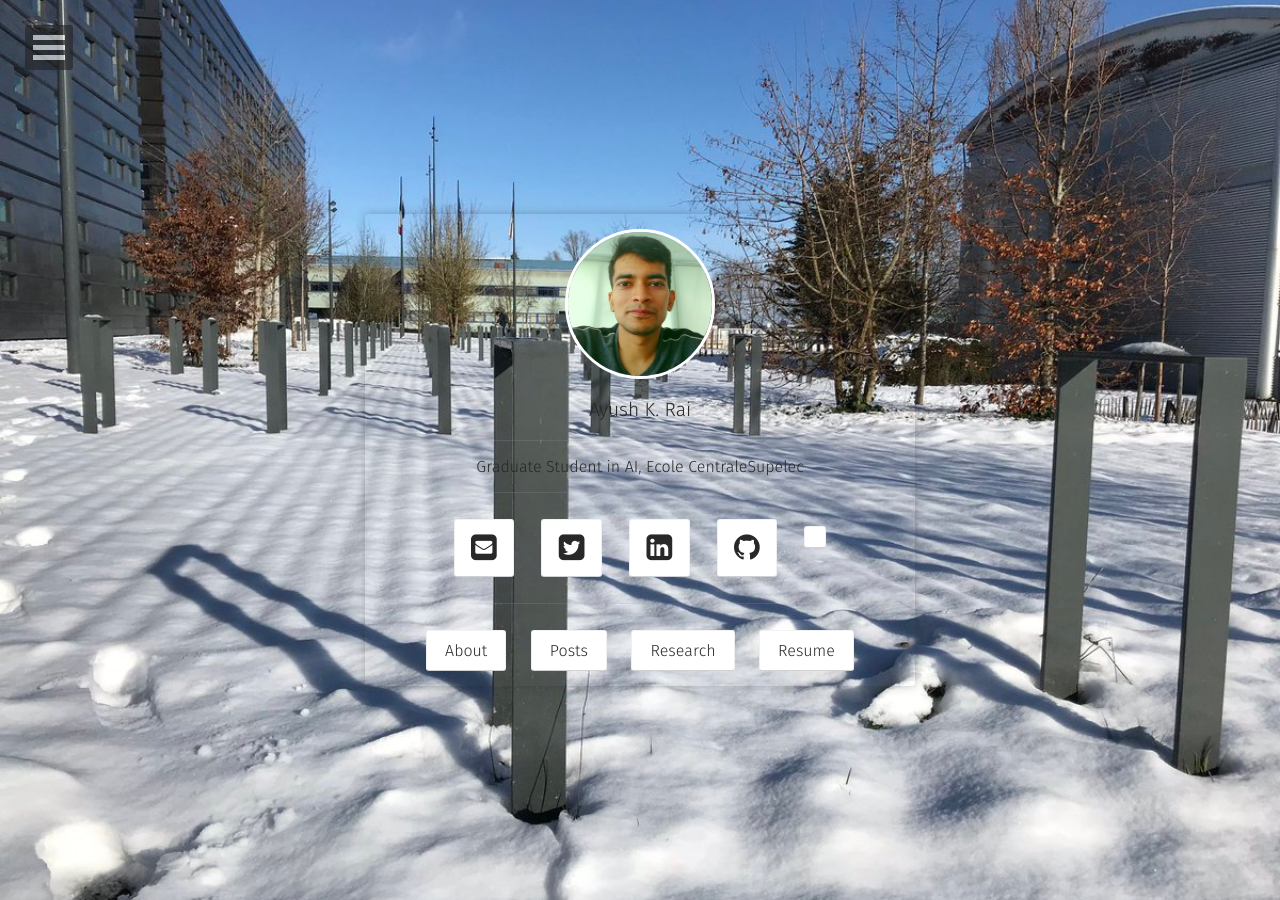
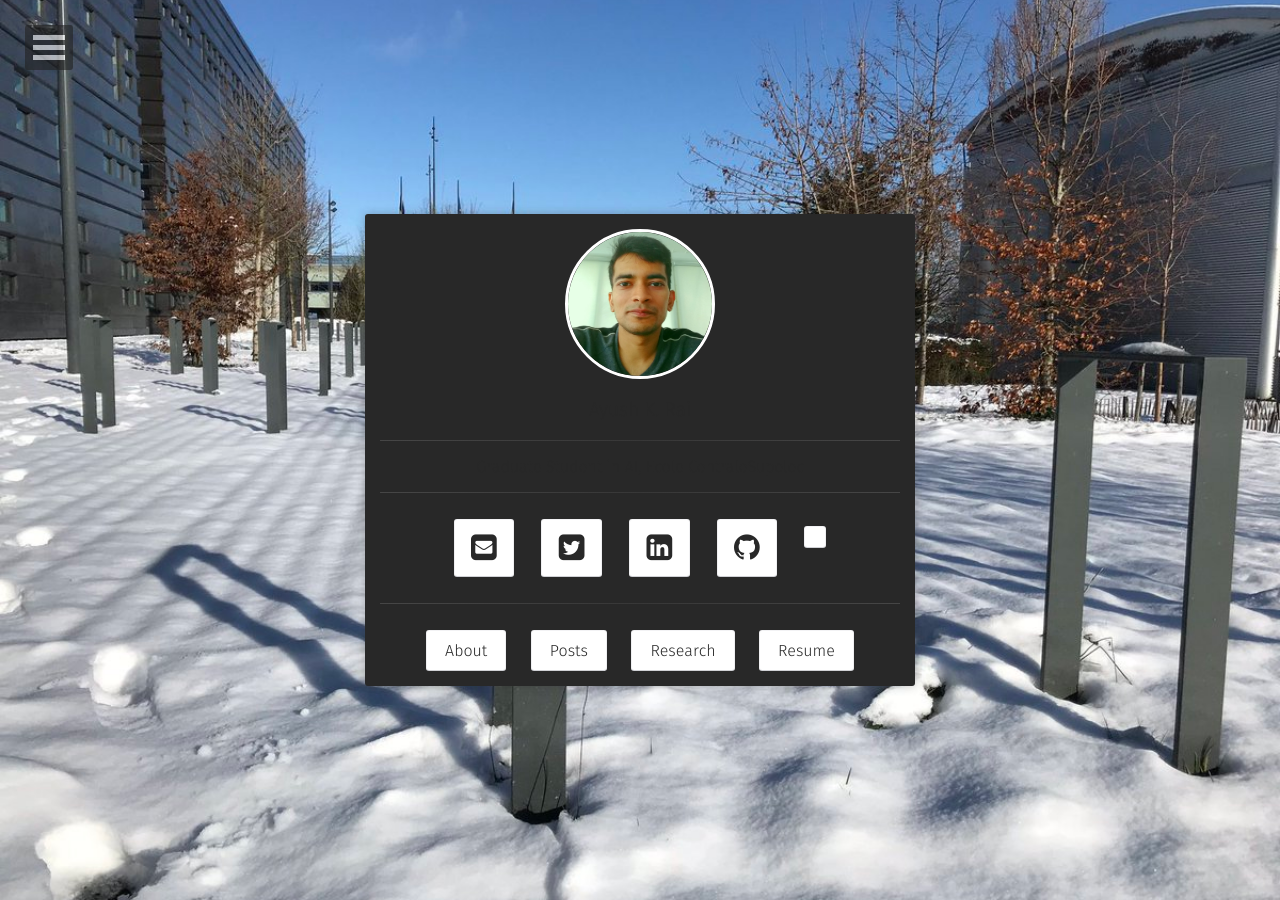
Before and after one commit to rayush7/rayush7.github.io, a Jekyll site: the page built from index.html, in a window 1280 px wide. Built offline with Jekyll 4.4.1, drawn with Linux system fonts in a browser that asks for light colours; some web fonts are replaced; a style sheet for code colours, icons or effects is not loaded.

Commit message:
modifying opacity in site.scss

```diff
--- a/_sass/site.scss
+++ b/_sass/site.scss
@@ -75,6 +75,7 @@ body {
 	padding-right: 15px;
 	padding-left: 15px;
 	@include center-block();
+	background-color: $color_shark;
 	color: $color_shark;
 	z-index: 1;
 	border-radius: 3px;
@@ -87,7 +88,7 @@ body {
 	@media #{$medium} {
 		width: 80%;
 	}
-	opacity : 0.5
+	opacity : 1.0
 }
 .row {
 	margin-top: 15px;
```
